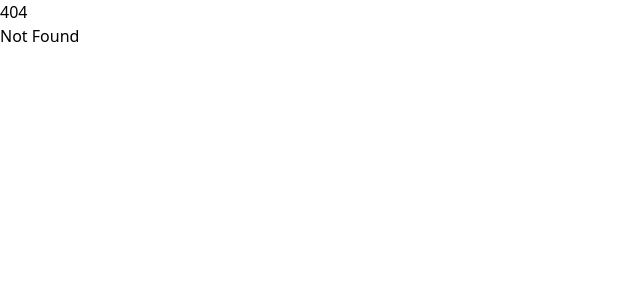
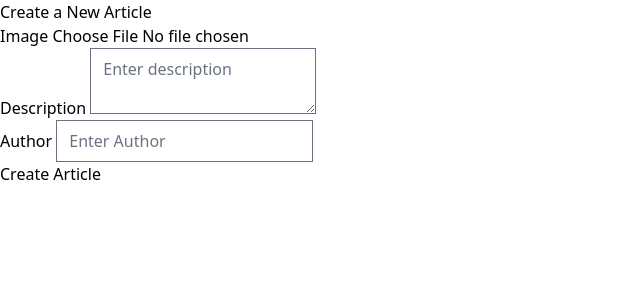
Before and after one commit to Glenik19/SocialMedia, a SvelteKit app: page /admin/new in a window 1280 px wide. Before the commit this address had no page. Shown: the top 300 px of the page, without its empty margins (0-640 px from the left). Built offline with nearby package versions, Linux system fonts and the light colour scheme.

Commit message:
Created add a new article page

```diff
--- /dev/null
+++ b/src/routes/admin/new/+page.server.js
@@ -0,0 +1,28 @@
+import { createConnection } from '$lib/db/mysql';
+import { redirect } from '@sveltejs/kit';
+import { error } from '@sveltejs/kit';
+import { put } from "@vercel/blob";
+import { BLOB_READ_WRITE_TOKEN } from "$env/static/private";
+
+export const actions = {
+	createArticle: async ({ request }) => {
+		const formData = await request.formData();
+		const uploadedImage = formData.get("uploadedImage");
+		const { url } = await put('SocialMedia/' + uploadedImage.name, uploadedImage, { access: "public", token: BLOB_READ_WRITE_TOKEN });
+		console.log(formData);
+
+		const connection = await createConnection();
+		const [result] = await connection.execute(
+			'INSERT INTO articles (image, description, author) VALUES (?, ?, ?)',
+			[
+                url,
+				formData.get('description'),
+				formData.get('author'),
+			]
+		);
+		if (result.affectedRows) {
+			redirect(303, '/admin');
+		}
+	},
+
+}
--- /dev/null
+++ b/src/routes/admin/new/+page.svelte
@@ -0,0 +1,26 @@
+<script>
+	let { data } = $props();
+</script>
+
+<h1>Create a New Article</h1>
+
+<form method="POST" action="?/createArticle" enctype="multipart/form-data">
+    <div>
+		<label for="image">Image</label>
+		<input type="file" name="uploadedImage">
+	</div>
+
+	<div>
+		<label for="description">Description</label>
+		<textarea name="description" id="description" placeholder="Enter description"></textarea>
+	</div>
+
+	<div>
+		<label for="author">Author</label>
+		<input type="text" name="author" id="author" placeholder="Enter Author" />
+	</div>
+
+	<button type="submit">
+		Create Article
+	</button>
+</form>
```
